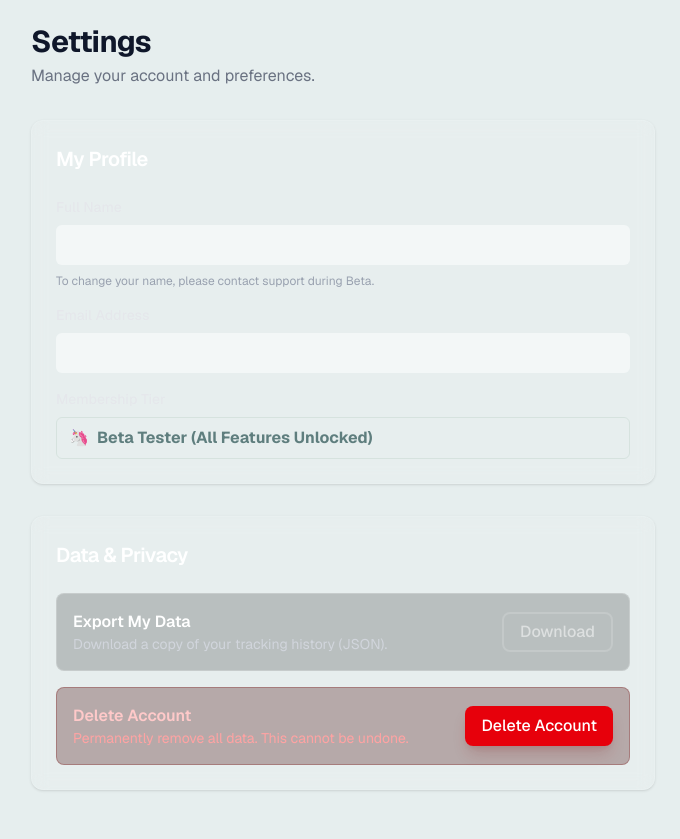
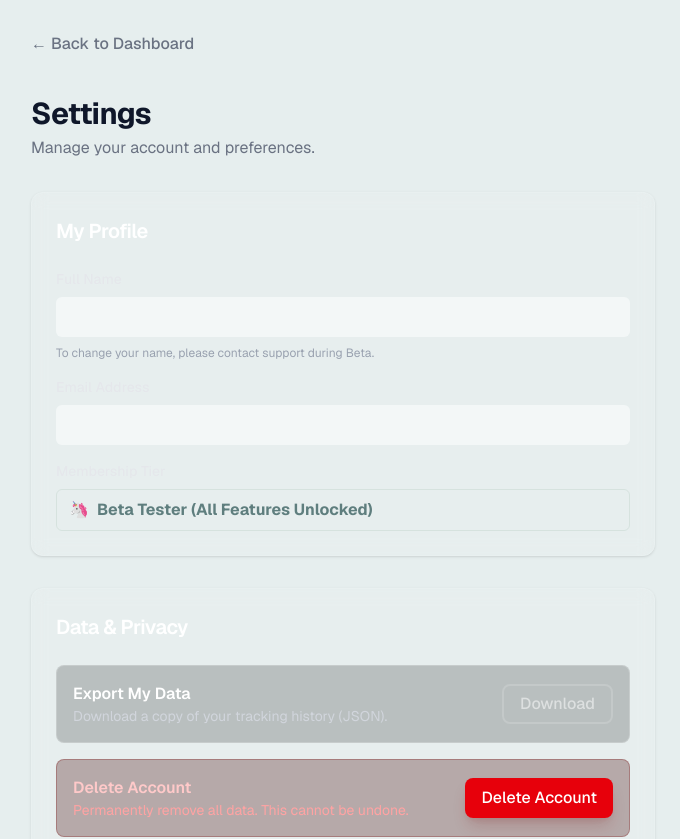
Before and after one commit to lambomethods/vicessa, a Next.js app: page /settings in a window 1280 px wide. Shown: the top 839 px of the page, without its empty margins (297-977 px from the left). Built offline with nearby package versions, Linux system fonts and the light colour scheme; no server answers; the database is empty; sample sign-in values are in the browser's storage.

Commit message:
Add Back to Dashboard button in Settings

```diff
--- a/src/app/settings/page.tsx
+++ b/src/app/settings/page.tsx
@@ -4,6 +4,8 @@ import { prisma } from "@/lib/db"
 import { Button } from "@/components/ui/Button"
 import { Card, CardContent, CardHeader, CardTitle } from "@/components/ui/Card"
 import { Input } from "@/components/ui/Input" // Assuming we might want to edit name later, but read-only for now is fine
+
+import Link from "next/link"
 
 export default async function SettingsPage() {
     const session = await auth()
@@ -16,6 +18,15 @@ export default async function SettingsPage() {
 
     return (
         <div className="container mx-auto p-6 max-w-2xl space-y-8 pb-24">
+            {/* Nav Back */}
+            <div>
+                <Link href="/dashboard">
+                    <Button variant="ghost" className="pl-0 hover:bg-transparent hover:text-[var(--color-brand-rose)] text-gray-500 gap-2">
+                        ← Back to Dashboard
+                    </Button>
+                </Link>
+            </div>
+
             <div className="space-y-1">
                 <h1 className="text-3xl font-bold tracking-tight text-[var(--foreground)]">Settings</h1>
                 <p className="text-gray-500">Manage your account and preferences.</p>
```
